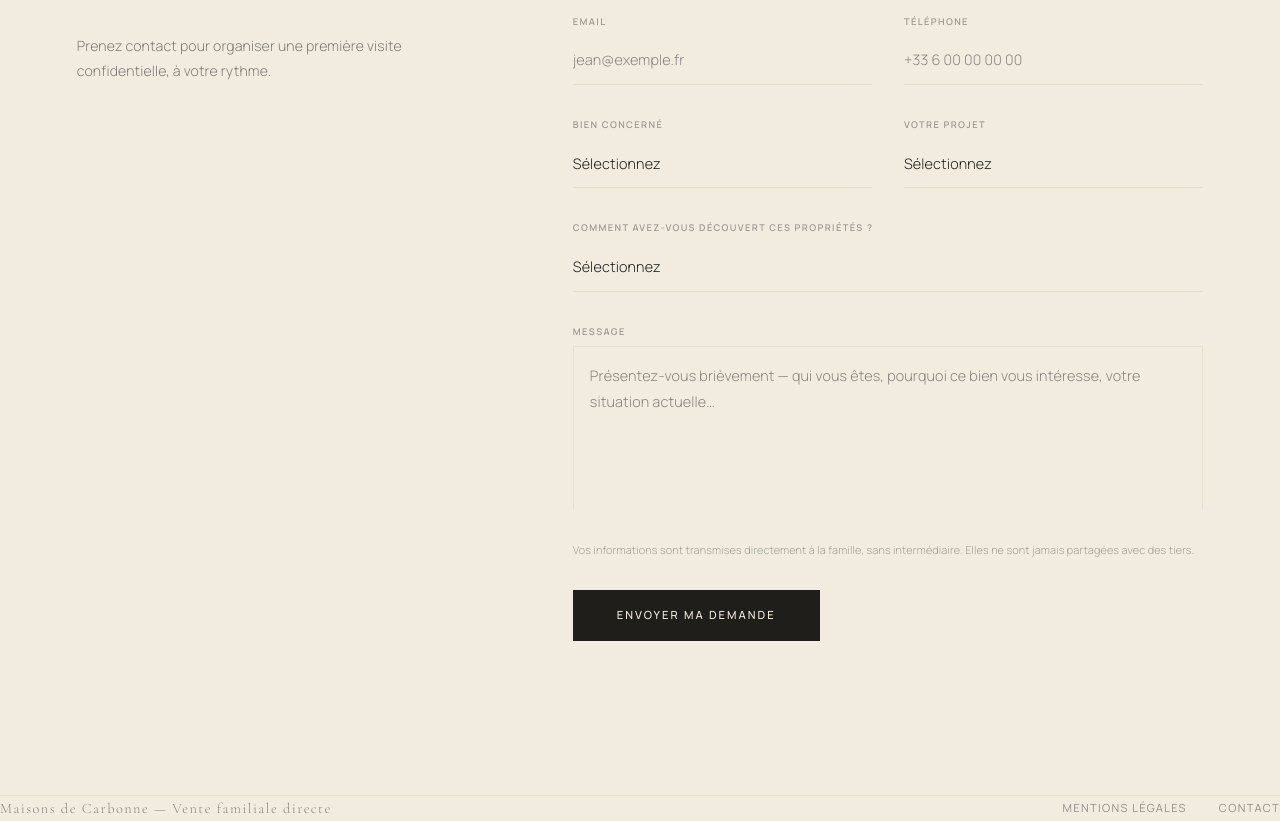
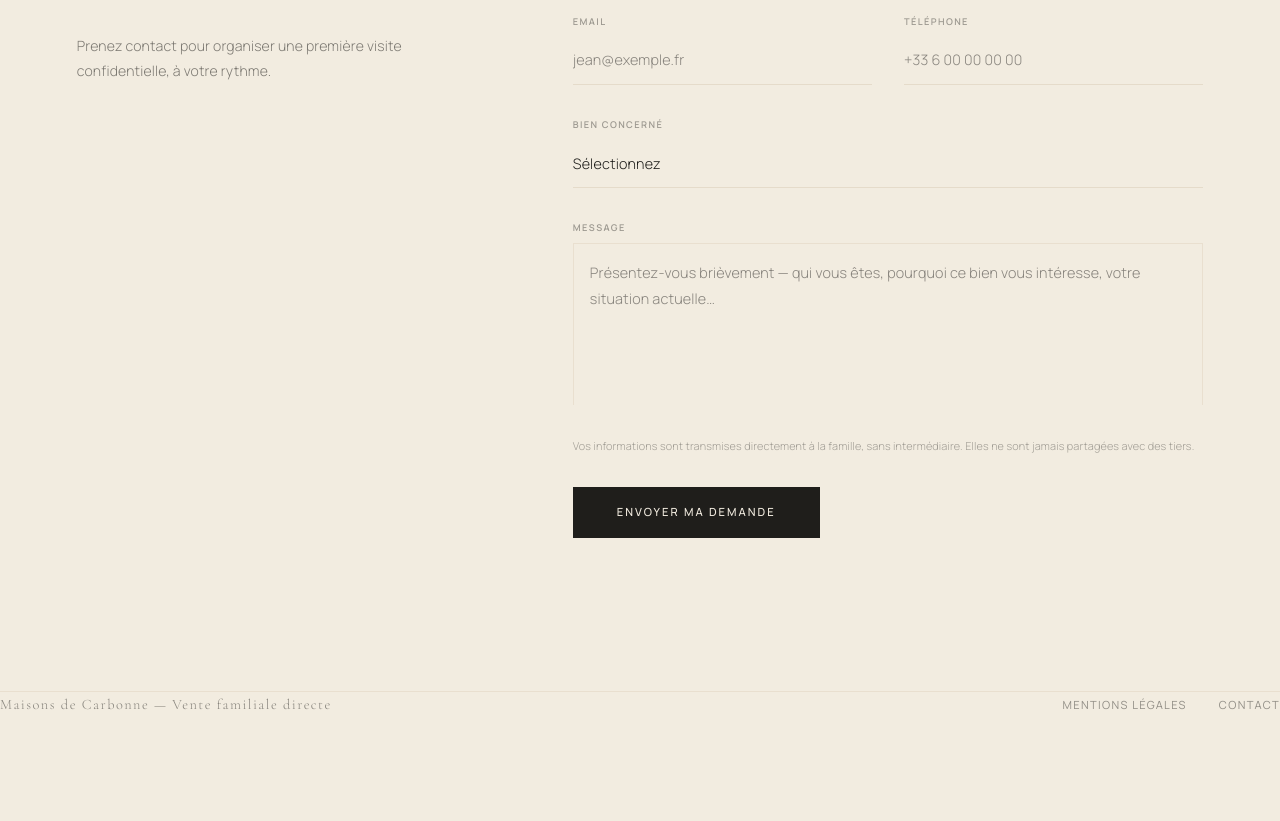
Before and after one commit to jeanbaptistetrinque-bit/trinque_immobilier_marquefave, a Next.js app: page / in a window 1280 px wide. Shown: the part 2839-3660 px from the top of the page. After the commit the page ends 3556 px from the top, so only its background shows below. Built offline with nearby package versions, Linux system fonts and the light colour scheme.

Commit message:
feat: simplification formulaire — suppression projet et découverte

```diff
--- a/components/ContactForm.tsx
+++ b/components/ContactForm.tsx
@@ -51,8 +51,6 @@ export default function ContactForm({ defaultBien = "" }: ContactFormProps) {
     email: "",
     telephone: "",
     bien: defaultBien,
-    projet: "",
-    decouverte: "",
     message: "",
   });
 
@@ -121,39 +119,14 @@ export default function ContactForm({ defaultBien = "" }: ContactFormProps) {
         </div>
       </div>
 
-      {/* Bien concerné + Projet */}
-      <div className="grid grid-cols-1 md:grid-cols-2 gap-8">
-        <div className="flex flex-col gap-1">
-          <label style={labelStyle}>Bien concerné</label>
-          <select name="bien" required value={form.bien} onChange={handleChange} style={selectStyle}>
-            <option value="">Sélectionnez</option>
-            <option value="le-moulin">Le Moulin de l&apos;Averanède</option>
-            <option value="domaine-de-latour">Domaine de Latour</option>
-            <option value="les-deux">Les deux propriétés</option>
-          </select>
-        </div>
-        <div className="flex flex-col gap-1">
-          <label style={labelStyle}>Votre projet</label>
-          <select name="projet" required value={form.projet} onChange={handleChange} style={selectStyle}>
-            <option value="">Sélectionnez</option>
-            <option value="residence-principale">Résidence principale</option>
-            <option value="residence-secondaire">Résidence secondaire</option>
-            <option value="investissement">Projet patrimonial</option>
-            <option value="autre">Autre</option>
-          </select>
-        </div>
-      </div>
-
-      {/* Comment avez-vous découvert */}
+      {/* Bien concerné */}
       <div className="flex flex-col gap-1">
-        <label style={labelStyle}>Comment avez-vous découvert ces propriétés ?</label>
-        <select name="decouverte" required value={form.decouverte} onChange={handleChange} style={selectStyle}>
+        <label style={labelStyle}>Bien concerné</label>
+        <select name="bien" required value={form.bien} onChange={handleChange} style={selectStyle}>
           <option value="">Sélectionnez</option>
-          <option value="bouche-a-oreille">Bouche-à-oreille</option>
-          <option value="reseaux-sociaux">Réseaux sociaux</option>
-          <option value="recherche-web">Recherche internet</option>
-          <option value="presse">Presse / magazine</option>
-          <option value="autre">Autre</option>
+          <option value="le-moulin">Le Moulin de l&apos;Averanède</option>
+          <option value="domaine-de-latour">Domaine de Latour</option>
+          <option value="les-deux">Les deux propriétés</option>
         </select>
       </div>
 
```
